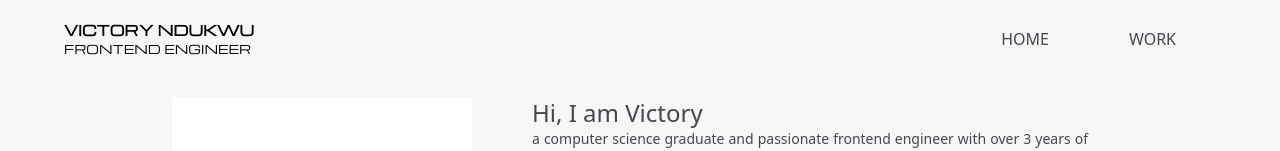
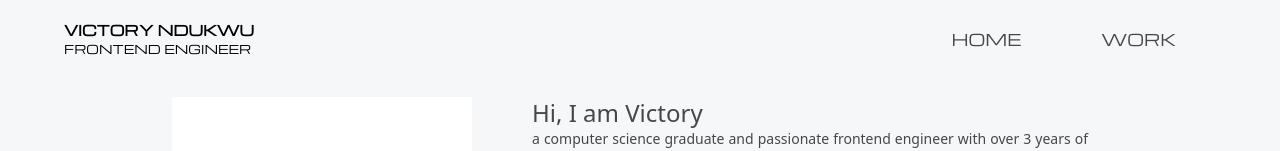
Before and after one commit to victoryndukwu/folio_v1, a Next.js app: page / in a window 1280 px wide. Shown: the top 151 px of the page. Built offline with nearby package versions, Linux system fonts and the light colour scheme.

Commit message:
chore: add the michroma font to the nav menu

```diff
--- a/app/components/Navbar.tsx
+++ b/app/components/Navbar.tsx
@@ -5,6 +5,7 @@ import Logo from './Logo';
 import { NavMenuItems } from '../data/data';
 import Link from 'next/link';
 import { motion } from 'framer-motion';
+import { michroma } from '@/utils/fonts';
 
 
 function Navbar() {
@@ -13,7 +14,7 @@ function Navbar() {
     const handleDarkTheme = () => setDarkTheme(!darkTheme)
 
     return (
-        <nav className='grid place-items-center py-5'>
+        <nav className={`grid place-items-center py-5 ${michroma.className}`}>
             <div className='flex items-center justify-between w-[90vw]'>
                 <Logo />
                 <div className='md:flex text-darkGray text-base hidden '>
```
